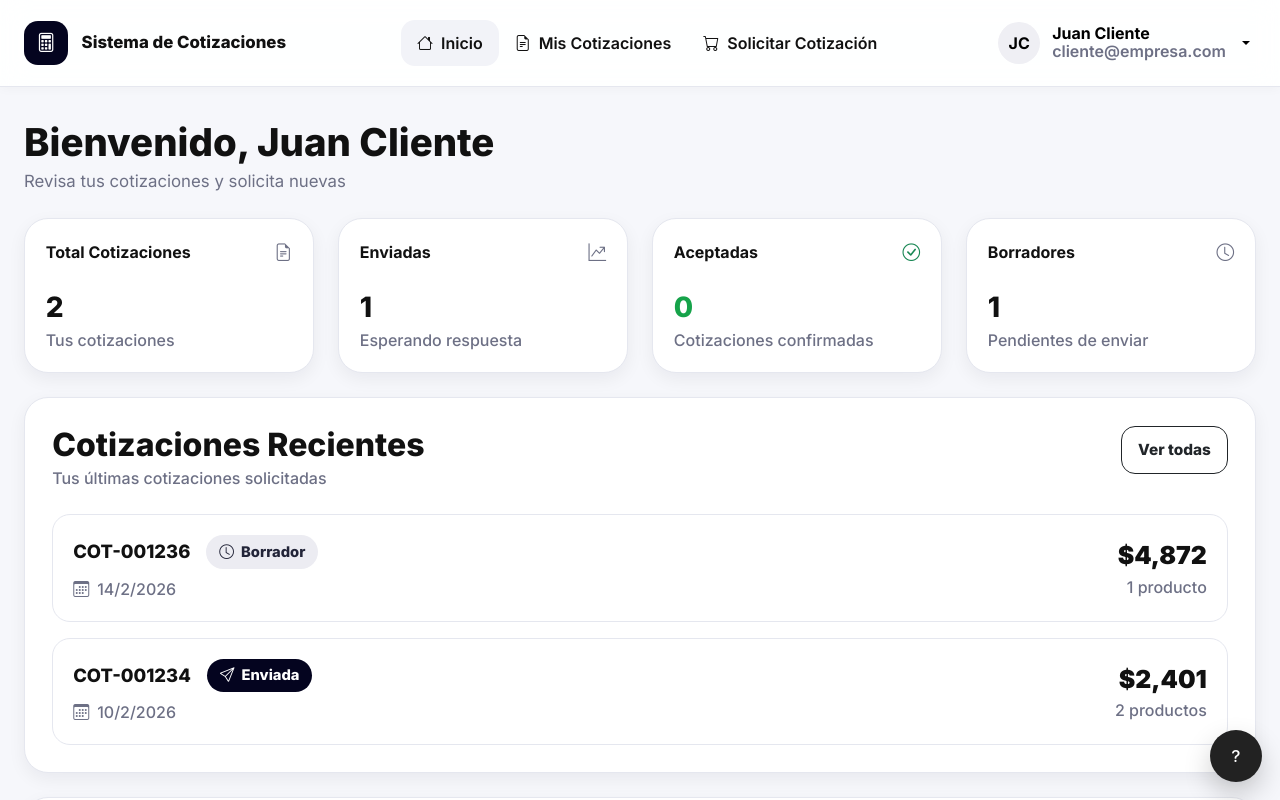
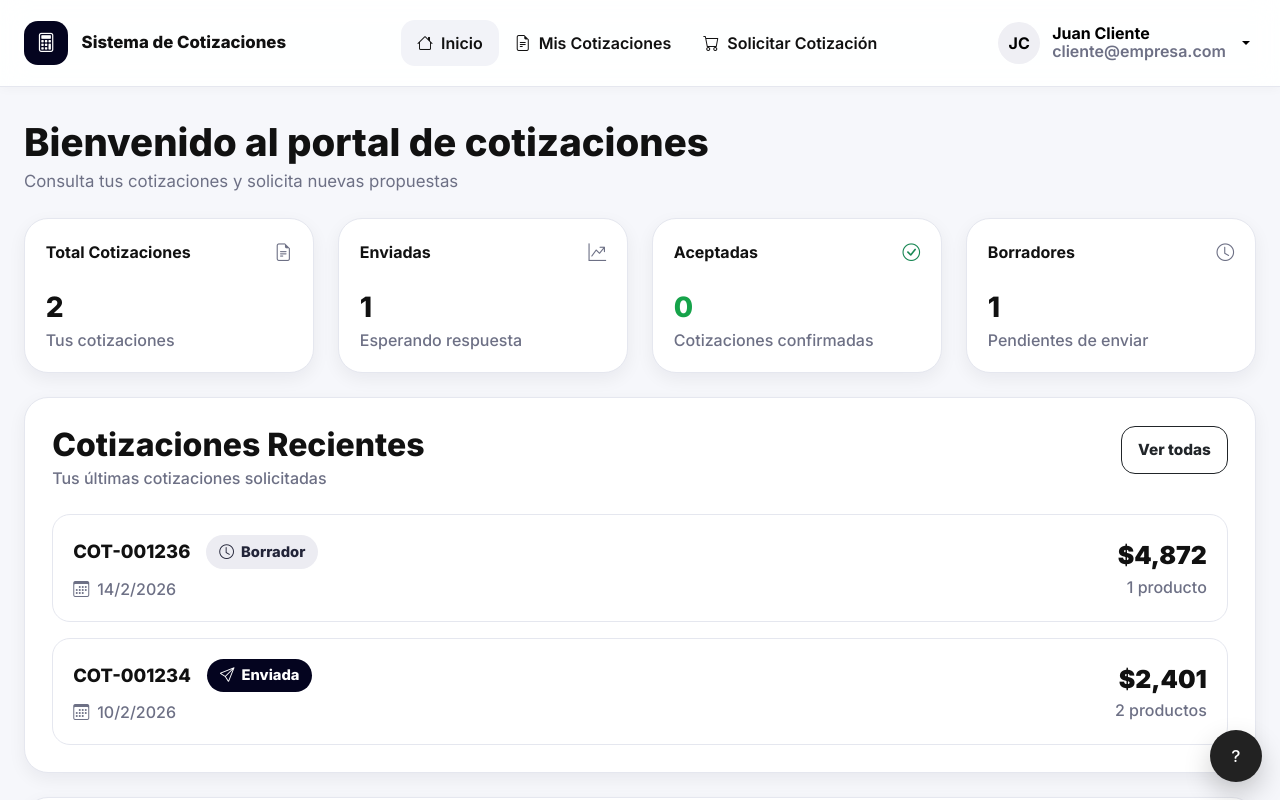
Before and after one commit to Kriskitt/Sistema-de-Cotizaciones, an Angular app: page /cliente/dashboard in a window 1280 px wide. Shown: the top 800 px of the page. Built offline with nearby package versions, Linux system fonts and the light colour scheme.

Commit message:
feat: mejora encabezado del dashboard del cliente

```diff
--- a/src/app/pages/client/client-dashboard.component.ts
+++ b/src/app/pages/client/client-dashboard.component.ts
@@ -12,8 +12,8 @@
   template: `
     <app-role-shell [user]="data.userById('client-1')" [navItems]="nav" profileRoute="/cliente/dashboard">
       <div class="page-header">
-        <h1 class="page-title">Bienvenido, Juan Cliente</h1>
-        <p class="page-subtitle">Revisa tus cotizaciones y solicita nuevas</p>
+        <h1 class="page-title">Bienvenido al portal de cotizaciones</h1>
+        <p class="page-subtitle">Consulta tus cotizaciones y solicita nuevas propuestas</p>
       </div>
       <div class="row g-4 mb-4">
         @for (metric of metrics; track metric.title) {
```
